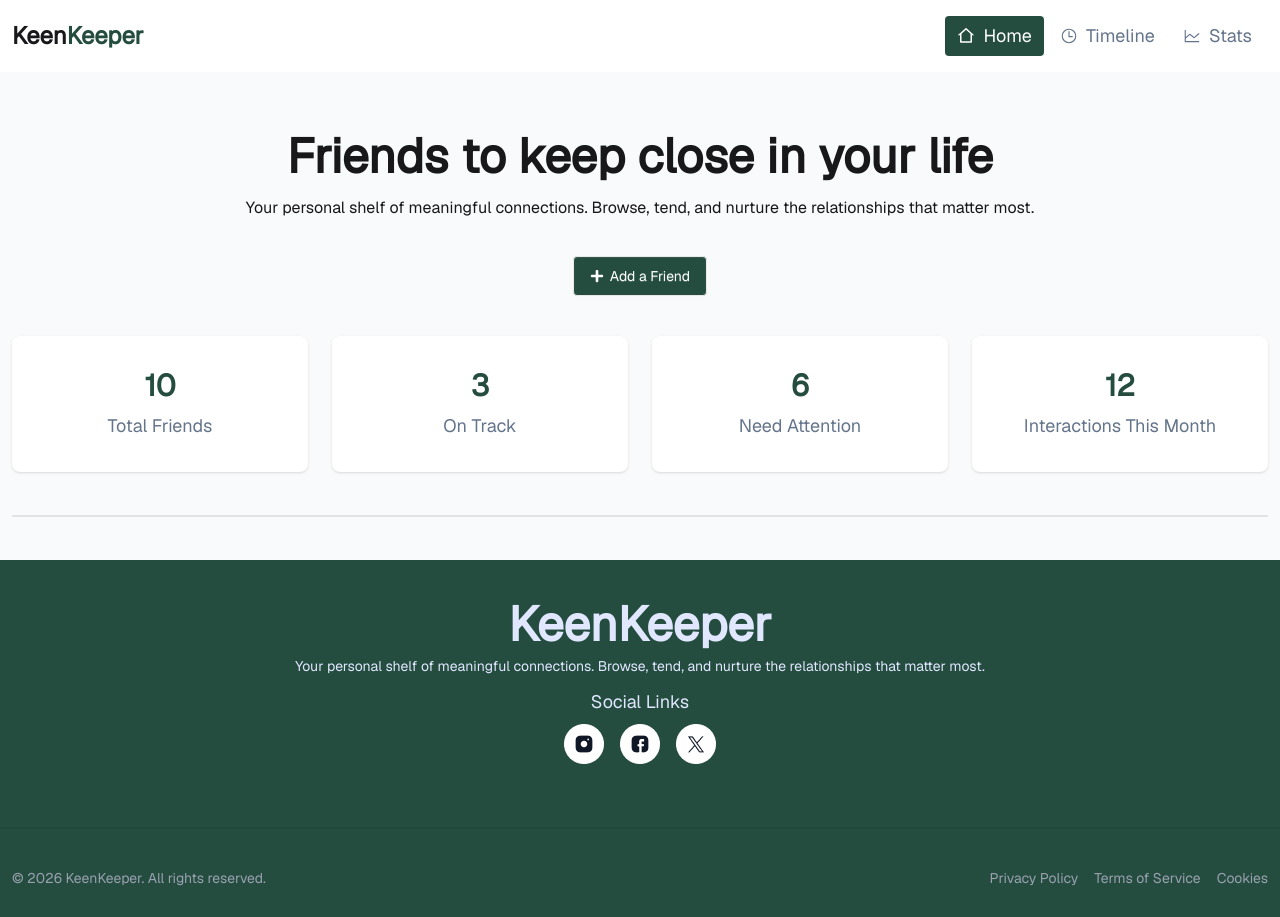
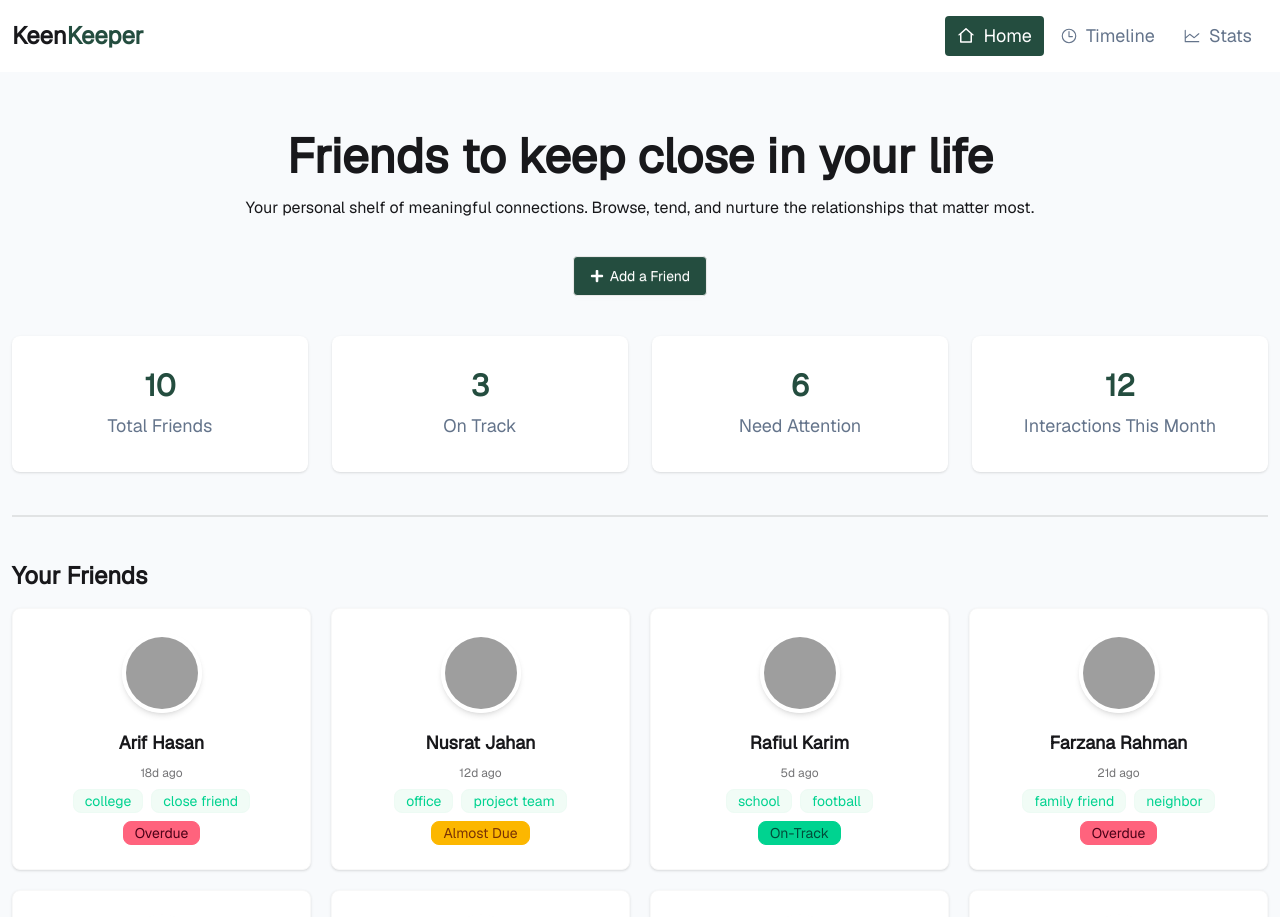
Before and after one commit to mjaabdullah/keen-keeper, a React (Vite) app: page / in a window 1280 px wide. Shown: the top 917 px of the page. Built offline with nearby package versions, Linux system fonts and the light colour scheme; grey boxes are pictures that could not be loaded.

Commit message:
Add your friends section

```diff
--- a/package.json
+++ b/package.json
@@ -16,6 +16,7 @@
     "react-dom": "^19.2.4",
     "react-icons": "^5.6.0",
     "react-router": "^7.14.0",
+    "react-spinners": "^0.17.0",
     "tailwindcss": "^4.2.2"
   },
   "devDependencies": {
--- /dev/null
+++ b/src/components/friends/FriendCard.jsx
@@ -0,0 +1,50 @@
+const FriendCard = ({ friend }) => {
+  const { name, days_since_contact, status, picture, tags } = friend;
+
+  const getStatusBadge = () => {
+    if (status === "overdue") {
+      return <div className="badge badge-error badge-md">Overdue</div>;
+    }
+    if (status === "almost due") {
+      return <div className="badge badge-warning badge-md">Almost Due</div>;
+    }
+    if (status === "on-track") {
+      return <div className="badge badge-success badge-md">On-Track</div>;
+    }
+    return null;
+  };
+
+  return (
+    <div className="card bg-base-100 shadow hover:shadow-xl transition-all duration-300 h-full flex flex-col border border-base-200">
+      <div className="card-body items-center text-center p-6">
+        <div className="w-20 h-20 rounded-full overflow-hidden border-4 border-white shadow-md mb-2">
+          <img
+            src={picture || `https://i.pravatar.cc/300?u=${name}`}
+            alt={name}
+            className="w-full h-full object-cover"
+          />
+        </div>
+
+        <h2 className="font-semibold text-lg text-base-content">{name}</h2>
+
+        <p className="text-xs text-base-content/60">
+          {days_since_contact}d ago
+        </p>
+
+        <div className="flex flex-wrap gap-2 justify-center">
+          {tags.map((tag, index) => (
+            <div
+              key={index}
+              className="badge badge-soft font-medium badge-success"
+            >
+              {tag}
+            </div>
+          ))}
+        </div>
+        <div className="mt-auto">{getStatusBadge()}</div>
+      </div>
+    </div>
+  );
+};
+
+export default FriendCard;
--- /dev/null
+++ b/src/components/friends/Friends.jsx
@@ -0,0 +1,36 @@
+import { useEffect, useState } from "react";
+import { PropagateLoader } from "react-spinners";
+import FriendCard from "./FriendCard";
+
+const Friends = () => {
+  const [friends, setFriends] = useState([]);
+  const [loading, setLoading] = useState(true);
+  useEffect(() => {
+    const dataFetch = async () => {
+      const res = await fetch("/friends.json");
+      const data = await res.json();
+      setFriends(data);
+      setLoading(false);
+    };
+    dataFetch();
+  }, []);
+
+  return (
+    <div className="container mx-auto px-3 mb-20">
+      <h2 className="text-2xl font-semibold mb-4">Your Friends</h2>
+      {loading ? (
+        <div className="text-center">
+          <PropagateLoader color="#244D3F" size={22} />
+        </div>
+      ) : (
+        <div className="grid grid-cols-1 sm:grid-cols-2 md:grid-cols-3 lg:grid-cols-4 gap-5">
+          {friends.map((friend, ind) => (
+            <FriendCard friend={friend} key={ind} />
+          ))}
+        </div>
+      )}
+    </div>
+  );
+};
+
+export default Friends;
--- a/src/pages/HomePage/HomePage.jsx
+++ b/src/pages/HomePage/HomePage.jsx
@@ -1,9 +1,11 @@
+import Friends from "../../components/friends/Friends";
 import Banner from "./Banner";
 
 const HomePage = () => {
   return (
     <div>
       <Banner />
+      <Friends />
     </div>
   );
 };
```
Also changed, not shown: 1 other file (tests, documents, lock files or other folders).
